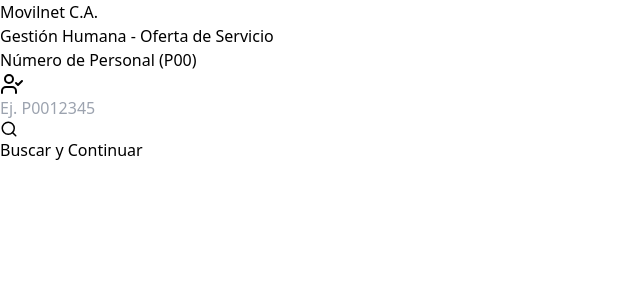
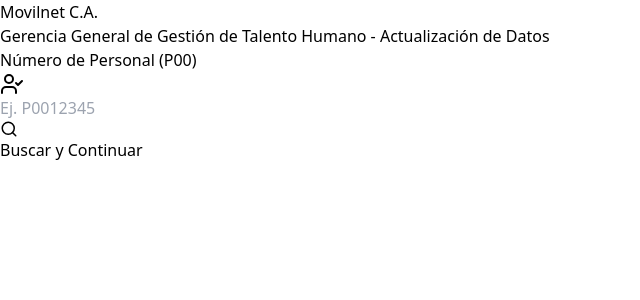
Before and after one commit to ysabralo/Actualizacion-Movilnet, a React app: page / in a window 1280 px wide. Shown: the top 300 px of the page, without its empty margins (0-640 px from the left). Built offline with nearby package versions, Linux system fonts and the light colour scheme; the HTML template or start-up script is replaced by a standard one.

Commit message:
Update App.jsx

```diff
--- a/src/App.jsx
+++ b/src/App.jsx
@@ -242,7 +242,7 @@
         <div className="bg-white rounded-xl shadow-lg border border-gray-200 w-full max-w-md overflow-hidden">
           <div className="bg-blue-900 text-white p-6 text-center">
             <h1 className="text-2xl font-bold">Movilnet C.A.</h1>
-            <h2 className="text-sm text-blue-200 mt-1">Gestión Humana - Oferta de Servicio</h2>
+            <h2 className="text-sm text-blue-200 mt-1">Gerencia General de Gestión de Talento Humano - Actualización de Datos</h2>
           </div>
           <form onSubmit={handleLogin} className="p-8">
             <div className="mb-6">
```
